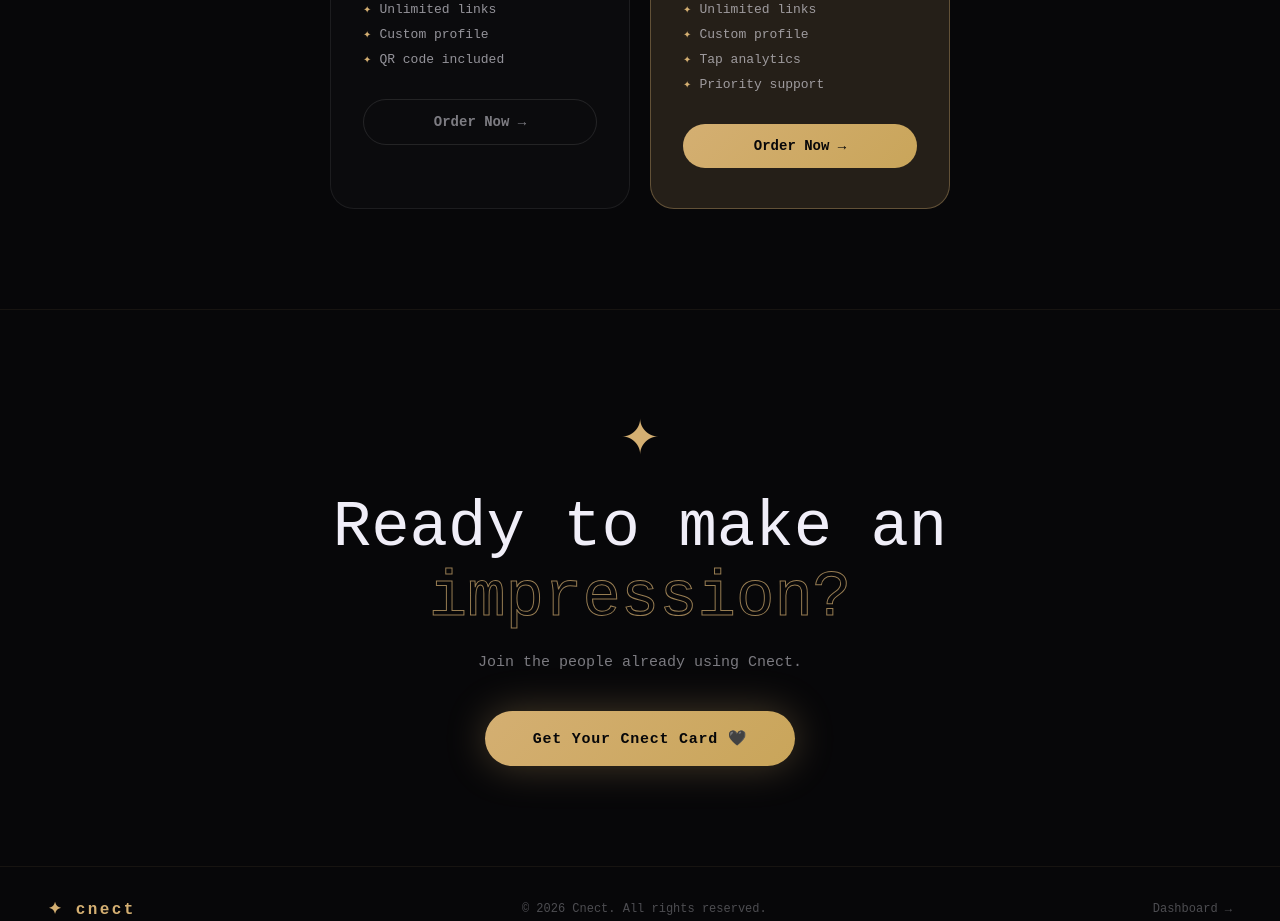
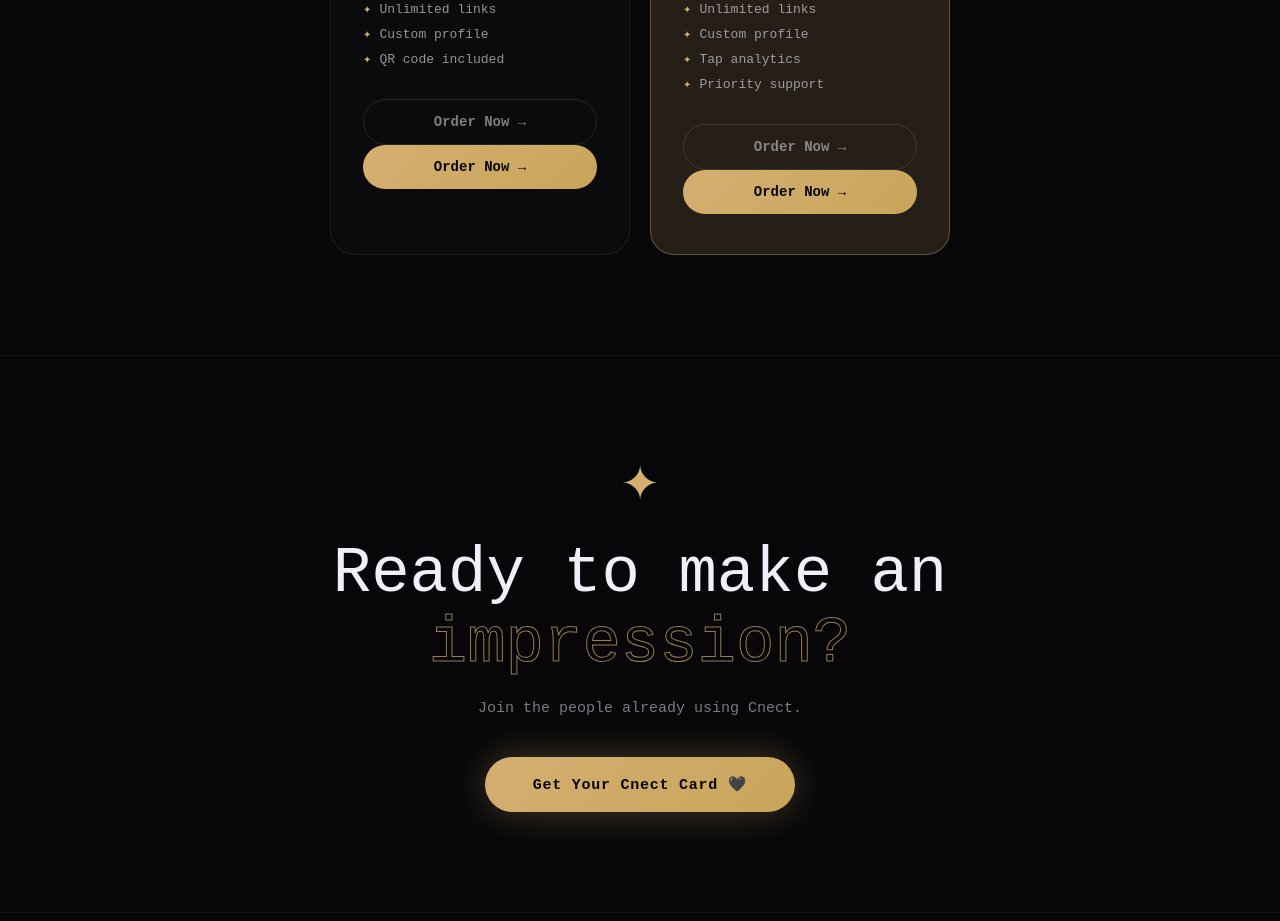
Before and after one commit to jasoncoll10/cnect, a Next.js app: page / in a window 1280 px wide. Shown: the part 3020-3941 px from the top of the page. Built offline with nearby package versions, Linux system fonts and the light colour scheme.

Commit message:
Update index.js

```diff
--- a/pages/index.js
+++ b/pages/index.js
@@ -143,7 +143,10 @@
                   </div>
                 ))}
               </div>
-              <a href="/checkout" style={{ display: 'block', textAlign: 'center', background: p.featured ? `linear-gradient(135deg,${gold},#c9a55a)` : 'transparent', color: p.featured ? '#070709' : 'rgba(240,238,248,0.5)', border: p.featured ? 'none' : '1px solid rgba(255,255,255,0.1)', borderRadius: 50, padding: '14px', fontSize: 14, fontWeight: 700, fontFamily: mono }}>
+              <a href='/checkout?plan=essential' style={{ display: 'block', textAlign: 'center', background: 'transparent', color: 'rgba(240,238,248,0.5)', border: '1px solid rgba(255,255,255,0.1)', borderRadius: 50, padding: '14px', fontSize: 14, fontWeight: 700, fontFamily: mono }}>
+                Order Now →
+              </a>
+              <a href='/checkout?plan=pro' style={{ display: 'block', textAlign: 'center', background: `linear-gradient(135deg,${gold},#c9a55a)`, color: '#070709', border: 'none', borderRadius: 50, padding: '14px', fontSize: 14, fontWeight: 700, fontFamily: mono }}>
                 Order Now →
               </a>
             </div>
```
